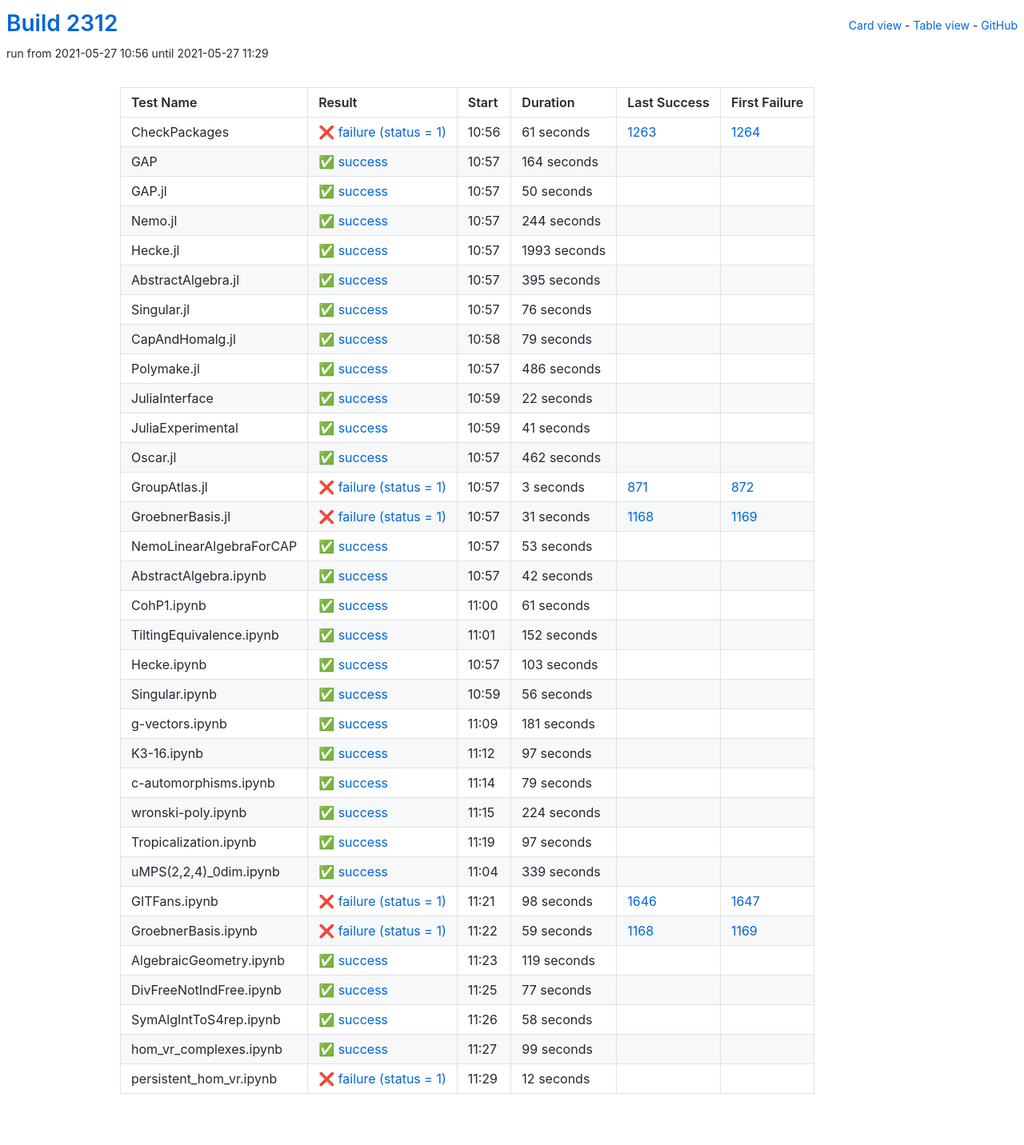
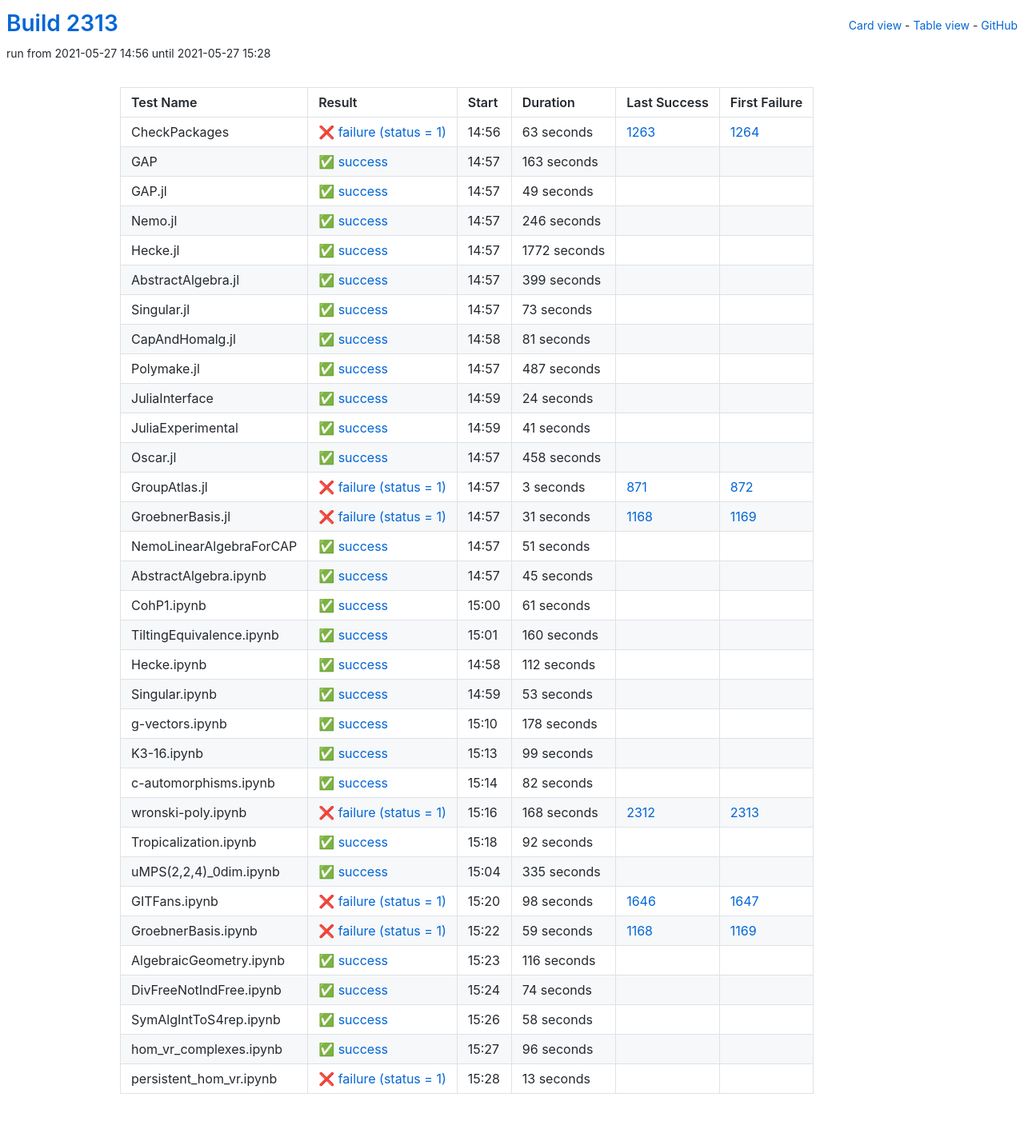
Before and after one commit to oscar-system/oscar-ci-status-stable, a Jekyll site: the page built from table.html, in a window 1280 px wide. Shown: the whole page at 80% size. Built offline with Jekyll 4.4.1, drawn with Linux system fonts in a browser that asks for light colours.

Commit message:
Build #2313

```diff
--- a/_data/ci.yml
+++ b/_data/ci.yml
@@ -1,6 +1,6 @@
 ---
-build: 2312
-build_url: https://oscarci.mathematik.uni-kl.de/job/oscar-stable/2312/
+build: 2313
+build_url: https://oscarci.mathematik.uni-kl.de/job/oscar-stable/2313/
 job: oscar-stable
 organization: oscar-system
 repo: oscar-ci-status-stable
@@ -8,128 +8,128 @@ repourl: https://github.com/oscar-system/oscar-ci-status-stable
 tests:
 - name: CheckPackages
   id: checkpackages
-  log: https://oscarci.mathematik.uni-kl.de/job/oscar-stable/2312/artifact/logs/build-2312/CheckPackages.log
-  start: 2021-05-27 10:56
+  log: https://oscarci.mathematik.uni-kl.de/job/oscar-stable/2313/artifact/logs/build-2313/CheckPackages.log
+  start: 2021-05-27 14:56
   success: false
   exitcode: 1
   status: failure
-  duration: 61
+  duration: 63
   last_success: 1263
   last_success_url: https://oscarci.mathematik.uni-kl.de/job/oscar-stable/1263/
   first_failure: 1264
   first_failure_url: https://oscarci.mathematik.uni-kl.de/job/oscar-stable/1264/
 - name: GAP
   id: gap
-  log: https://oscarci.mathematik.uni-kl.de/job/oscar-stable/2312/artifact/logs/build-2312/GAP.log
-  start: 2021-05-27 10:57
+  log: https://oscarci.mathematik.uni-kl.de/job/oscar-stable/2313/artifact/logs/build-2313/GAP.log
+  start: 2021-05-27 14:57
   success: true
   exitcode: 0
   status: success
-  duration: 164
+  duration: 163
   last_success: false
   last_success_url:
   first_failure: false
   first_failure_url:
 - name: GAP.jl
   id: gap-jl
-  log: https://oscarci.mathematik.uni-kl.de/job/oscar-stable/2312/artifact/logs/build-2312/GAP.jl.log
-  start: 2021-05-27 10:57
+  log: https://oscarci.mathematik.uni-kl.de/job/oscar-stable/2313/artifact/logs/build-2313/GAP.jl.log
+  start: 2021-05-27 14:57
   success: true
   exitcode: 0
   status: success
-  duration: 50
+  duration: 49
   last_success: false
   last_success_url:
   first_failure: false
   first_failure_url:
 - name: Nemo.jl
   id: nemo-jl
-  log: https://oscarci.mathematik.uni-kl.de/job/oscar-stable/2312/artifact/logs/build-2312/Nemo.jl.log
-  start: 2021-05-27 10:57
+  log: https://oscarci.mathematik.uni-kl.de/job/oscar-stable/2313/artifact/logs/build-2313/Nemo.jl.log
+  start: 2021-05-27 14:57
   success: true
   exitcode: 0
   status: success
-  duration: 244
+  duration: 246
   last_success: false
   last_success_url:
   first_failure: false
   first_failure_url:
 - name: Hecke.jl
   id: hecke-jl
-  log: https://oscarci.mathematik.uni-kl.de/job/oscar-stable/2312/artifact/logs/build-2312/Hecke.jl.log
-  start: 2021-05-27 10:57
+  log: https://oscarci.mathematik.uni-kl.de/job/oscar-stable/2313/artifact/logs/build-2313/Hecke.jl.log
+  start: 2021-05-27 14:57
   success: true
   exitcode: 0
   status: success
-  duration: 1993
+  duration: 1772
   last_success: false
   last_success_url:
   first_failure: false
   first_failure_url:
 - name: AbstractAlgebra.jl
   id: abstractalgebra-jl
-  log: https://oscarci.mathematik.uni-kl.de/job/oscar-stable/2312/artifact/logs/build-2312/AbstractAlgebra.jl.log
-  start: 2021-05-27 10:57
+  log: https://oscarci.mathematik.uni-kl.de/job/oscar-stable/2313/artifact/logs/build-2313/AbstractAlgebra.jl.log
+  start: 2021-05-27 14:57
   success: true
   exitcode: 0
   status: success
-  duration: 395
+  duration: 399
   last_success: false
   last_success_url:
   first_failure: false
   first_failure_url:
 - name: Singular.jl
   id: singular-jl
-  log: https://oscarci.mathematik.uni-kl.de/job/oscar-stable/2312/artifact/logs/build-2312/Singular.jl.log
-  start: 2021-05-27 10:57
+  log: https://oscarci.mathematik.uni-kl.de/job/oscar-stable/2313/artifact/logs/build-2313/Singular.jl.log
+  start: 2021-05-27 14:57
   success: true
   exitcode: 0
   status: success
-  duration: 76
+  duration: 73
   last_success: false
   last_success_url:
   first_failure: false
   first_failure_url:
 - name: CapAndHomalg.jl
   id: capandhomalg-jl
-  log: https://oscarci.mathematik.uni-kl.de/job/oscar-stable/2312/artifact/logs/build-2312/CapAndHomalg.jl.log
-  start: 2021-05-27 10:58
+  log: https://oscarci.mathematik.uni-kl.de/job/oscar-stable/2313/artifact/logs/build-2313/CapAndHomalg.jl.log
+  start: 2021-05-27 14:58
   success: true
   exitcode: 0
   status: success
-  duration: 79
+  duration: 81
   last_success: false
   last_success_url:
   first_failure: false
   first_failure_url:
 - name: Polymake.jl
   id: polymake-jl
-  log: https://oscarci.mathematik.uni-kl.de/job/oscar-stable/2312/artifact/logs/build-2312/Polymake.jl.log
-  start: 2021-05-27 10:57
+  log: https://oscarci.mathematik.uni-kl.de/job/oscar-stable/2313/artifact/logs/build-2313/Polymake.jl.log
+  start: 2021-05-27 14:57
   success: true
   exitcode: 0
   status: success
-  duration: 486
+  duration: 487
   last_success: false
   last_success_url:
   first_failure: false
   first_failure_url:
 - name: JuliaInterface
   id: juliainterface
-  log: https://oscarci.mathematik.uni-kl.de/job/oscar-stable/2312/artifact/logs/build-2312/JuliaInterface.log
-  start: 2021-05-27 10:59
+  log: https://oscarci.mathematik.uni-kl.de/job/oscar-stable/2313/artifact/logs/build-2313/JuliaInterface.log
+  start: 2021-05-27 14:59
   success: true
   exitcode: 0
   status: success
-  duration: 22
+  duration: 24
   last_success: false
   last_success_url:
   first_failure: false
   first_failure_url:
 - name: JuliaExperimental
   id: juliaexperimental
-  log: https://oscarci.mathematik.uni-kl.de/job/oscar-stable/2312/artifact/logs/build-2312/JuliaExperimental.log
-  start: 2021-05-27 10:59
+  log: https://oscarci.mathematik.uni-kl.de/job/oscar-stable/2313/artifact/logs/build-2313/JuliaExperimental.log
+  start: 2021-05-27 14:59
   success: true
   exitcode: 0
   status: success
@@ -140,20 +140,20 @@ tests:
   first_failure_url:
 - name: Oscar.jl
   id: oscar-jl
-  log: https://oscarci.mathematik.uni-kl.de/job/oscar-stable/2312/artifact/logs/build-2312/Oscar.jl.log
-  start: 2021-05-27 10:57
+  log: https://oscarci.mathematik.uni-kl.de/job/oscar-stable/2313/artifact/logs/build-2313/Oscar.jl.log
+  start: 2021-05-27 14:57
   success: true
   exitcode: 0
   status: success
-  duration: 462
+  duration: 458
   last_success: false
   last_success_url:
   first_failure: false
   first_failure_url:
 - name: GroupAtlas.jl
   id: groupatlas-jl
-  log: https://oscarci.mathematik.uni-kl.de/job/oscar-stable/2312/artifact/logs/build-2312/GroupAtlas.jl.log
-  start: 2021-05-27 10:57
+  log: https://oscarci.mathematik.uni-kl.de/job/oscar-stable/2313/artifact/logs/build-2313/GroupAtlas.jl.log
+  start: 2021-05-27 14:57
   success: false
   exitcode: 1
   status: failure
@@ -164,8 +164,8 @@ tests:
   first_failure_url: https://oscarci.mathematik.uni-kl.de/job/oscar-stable/872/
 - name: GroebnerBasis.jl
   id: groebnerbasis-jl
-  log: https://oscarci.mathematik.uni-kl.de/job/oscar-stable/2312/artifact/logs/build-2312/GroebnerBasis.jl.log
-  start: 2021-05-27 10:57
+  log: https://oscarci.mathematik.uni-kl.de/job/oscar-stable/2313/artifact/logs/build-2313/GroebnerBasis.jl.log
+  start: 2021-05-27 14:57
   success: false
   exitcode: 1
   status: failure
@@ -176,32 +176,32 @@ tests:
   first_failure_url: https://oscarci.mathematik.uni-kl.de/job/oscar-stable/1169/
 - name: NemoLinearAlgebraForCAP
   id: nemolinearalgebraforcap
-  log: https://oscarci.mathematik.uni-kl.de/job/oscar-stable/2312/artifact/logs/build-2312/NemoLinearAlgebraForCAP.log
-  start: 2021-05-27 10:57
+  log: https://oscarci.mathematik.uni-kl.de/job/oscar-stable/2313/artifact/logs/build-2313/NemoLinearAlgebraForCAP.log
+  start: 2021-05-27 14:57
   success: true
   exitcode: 0
   status: success
-  duration: 53
+  duration: 51
   last_success: false
   last_success_url:
   first_failure: false
   first_failure_url:
 - name: AbstractAlgebra.ipynb
   id: abstractalgebra-ipynb
-  log: https://oscarci.mathematik.uni-kl.de/job/oscar-stable/2312/artifact/logs/build-2312/AbstractAlgebra.ipynb.log
-  start: 2021-05-27 10:57
+  log: https://oscarci.mathematik.uni-kl.de/job/oscar-stable/2313/artifact/logs/build-2313/AbstractAlgebra.ipynb.log
+  start: 2021-05-27 14:57
   success: true
   exitcode: 0
   status: success
-  duration: 42
+  duration: 45
   last_success: false
   last_success_url:
   first_failure: false
   first_failure_url:
 - name: CohP1.ipynb
   id: cohp1-ipynb
-  log: https://oscarci.mathematik.uni-kl.de/job/oscar-stable/2312/artifact/logs/build-2312/CohP1.ipynb.log
-  start: 2021-05-27 11:00
+  log: https://oscarci.mathematik.uni-kl.de/job/oscar-stable/2313/artifact/logs/build-2313/CohP1.ipynb.log
+  start: 2021-05-27 15:00
   success: true
   exitcode: 0
   status: success
@@ -212,116 +212,116 @@ tests:
   first_failure_url:
 - name: TiltingEquivalence.ipynb
   id: tiltingequivalence-ipynb
-  log: https://oscarci.mathematik.uni-kl.de/job/oscar-stable/2312/artifact/logs/build-2312/TiltingEquivalence.ipynb.log
-  start: 2021-05-27 11:01
+  log: https://oscarci.mathematik.uni-kl.de/job/oscar-stable/2313/artifact/logs/build-2313/TiltingEquivalence.ipynb.log
+  start: 2021-05-27 15:01
   success: true
   exitcode: 0
   status: success
-  duration: 152
+  duration: 160
   last_success: false
   last_success_url:
   first_failure: false
   first_failure_url:
 - name: Hecke.ipynb
   id: hecke-ipynb
-  log: https://oscarci.mathematik.uni-kl.de/job/oscar-stable/2312/artifact/logs/build-2312/Hecke.ipynb.log
-  start: 2021-05-27 10:57
+  log: https://oscarci.mathematik.uni-kl.de/job/oscar-stable/2313/artifact/logs/build-2313/Hecke.ipynb.log
+  start: 2021-05-27 14:58
   success: true
   exitcode: 0
   status: success
-  duration: 103
+  duration: 112
   last_success: false
   last_success_url:
   first_failure: false
   first_failure_url:
 - name: Singular.ipynb
   id: singular-ipynb
-  log: https://oscarci.mathematik.uni-kl.de/job/oscar-stable/2312/artifact/logs/build-2312/Singular.ipynb.log
-  start: 2021-05-27 10:59
+  log: https://oscarci.mathematik.uni-kl.de/job/oscar-stable/2313/artifact/logs/build-2313/Singular.ipynb.log
+  start: 2021-05-27 14:59
   success: true
   exitcode: 0
   status: success
-  duration: 56
+  duration: 53
   last_success: false
   last_success_url:
   first_failure: false
   first_failure_url:
 - name: g-vectors.ipynb
   id: g-vectors-ipynb
-  log: https://oscarci.mathematik.uni-kl.de/job/oscar-stable/2312/artifact/logs/build-2312/g-vectors.ipynb.log
-  start: 2021-05-27 11:09
+  log: https://oscarci.mathematik.uni-kl.de/job/oscar-stable/2313/artifact/logs/build-2313/g-vectors.ipynb.log
+  start: 2021-05-27 15:10
   success: true
   exitcode: 0
   status: success
-  duration: 181
+  duration: 178
   last_success: false
   last_success_url:
   first_failure: false
   first_failure_url:
 - name: K3-16.ipynb
   id: k3-16-ipynb
-  log: https://oscarci.mathematik.uni-kl.de/job/oscar-stable/2312/artifact/logs/build-2312/K3-16.ipynb.log
-  start: 2021-05-27 11:12
+  log: https://oscarci.mathematik.uni-kl.de/job/oscar-stable/2313/artifact/logs/build-2313/K3-16.ipynb.log
+  start: 2021-05-27 15:13
   success: true
   exitcode: 0
   status: success
-  duration: 97
+  duration: 99
   last_success: false
   last_success_url:
   first_failure: false
   first_failure_url:
 - name: c-automorphisms.ipynb
   id: c-automorphisms-ipynb
-  log: https://oscarci.mathematik.uni-kl.de/job/oscar-stable/2312/artifact/logs/build-2312/c-automorphisms.ipynb.log
-  start: 2021-05-27 11:14
+  log: https://oscarci.mathematik.uni-kl.de/job/oscar-stable/2313/artifact/logs/build-2313/c-automorphisms.ipynb.log
+  start: 2021-05-27 15:14
   success: true
   exitcode: 0
   status: success
-  duration: 79
+  duration: 82
   last_success: false
   last_success_url:
   first_failure: false
   first_failure_url:
 - name: wronski-poly.ipynb
   id: wronski-poly-ipynb
-  log: https://oscarci.mathematik.uni-kl.de/job/oscar-stable/2312/artifact/logs/build-2312/wronski-poly.ipynb.log
-  start: 2021-05-27 11:15
+  log: https://oscarci.mathematik.uni-kl.de/job/oscar-stable/2313/artifact/logs/build-2313/wronski-poly.ipynb.log
+  start: 2021-05-27 15:16
+  success: false
+  exitcode: 1
+  status: failure
+  duration: 168
+  last_success: 2312
+  last_success_url: https://oscarci.mathematik.uni-kl.de/job/oscar-stable/2312/
+  first_failure: 2313
+  first_failure_url: https://oscarci.mathematik.uni-kl.de/job/oscar-stable/2313/
+- name: Tropicalization.ipynb
+  id: tropicalization-ipynb
+  log: https://oscarci.mathematik.uni-kl.de/job/oscar-stable/2313/artifact/logs/build-2313/Tropicalization.ipynb.log
+  start: 2021-05-27 15:18
   success: true
   exitcode: 0
   status: success
-  duration: 224
-  last_success: false
-  last_success_url:
-  first_failure: false
-  first_failure_url:
-- name: Tropicalization.ipynb
-  id: tropicalization-ipynb
-  log: https://oscarci.mathematik.uni-kl.de/job/oscar-stable/2312/artifact/logs/build-2312/Tropicalization.ipynb.log
-  start: 2021-05-27 11:19
-  success: true
-  exitcode: 0
-  status: success
-  duration: 97
+  duration: 92
   last_success: false
   last_success_url:
   first_failure: false
   first_failure_url:
 - name: uMPS(2,2,4)_0dim.ipynb
   id: umps-2-2-4-0dim-ipynb
-  log: https://oscarci.mathematik.uni-kl.de/job/oscar-stable/2312/artifact/logs/build-2312/uMPS-2-2-4-_0dim.ipynb.log
-  start: 2021-05-27 11:04
+  log: https://oscarci.mathematik.uni-kl.de/job/oscar-stable/2313/artifact/logs/build-2313/uMPS-2-2-4-_0dim.ipynb.log
+  start: 2021-05-27 15:04
   success: true
   exitcode: 0
   status: success
-  duration: 339
+  duration: 335
   last_success: false
   last_success_url:
   first_failure: false
   first_failure_url:
 - name: GITFans.ipynb
   id: gitfans-ipynb
-  log: https://oscarci.mathematik.uni-kl.de/job/oscar-stable/2312/artifact/logs/build-2312/GITFans.ipynb.log
-  start: 2021-05-27 11:21
+  log: https://oscarci.mathematik.uni-kl.de/job/oscar-stable/2313/artifact/logs/build-2313/GITFans.ipynb.log
+  start: 2021-05-27 15:20
   success: false
   exitcode: 1
   status: failure
@@ -332,8 +332,8 @@ tests:
   first_failure_url: https://oscarci.mathematik.uni-kl.de/job/oscar-stable/1647/
 - name: GroebnerBasis.ipynb
   id: groebnerbasis-ipynb
-  log: https://oscarci.mathematik.uni-kl.de/job/oscar-stable/2312/artifact/logs/build-2312/GroebnerBasis.ipynb.log
-  start: 2021-05-27 11:22
+  log: https://oscarci.mathematik.uni-kl.de/job/oscar-stable/2313/artifact/logs/build-2313/GroebnerBasis.ipynb.log
+  start: 2021-05-27 15:22
   success: false
   exitcode: 1
   status: failure
@@ -344,32 +344,32 @@ tests:
   first_failure_url: https://oscarci.mathematik.uni-kl.de/job/oscar-stable/1169/
 - name: AlgebraicGeometry.ipynb
   id: algebraicgeometry-ipynb
-  log: https://oscarci.mathematik.uni-kl.de/job/oscar-stable/2312/artifact/logs/build-2312/AlgebraicGeometry.ipynb.log
-  start: 2021-05-27 11:23
+  log: https://oscarci.mathematik.uni-kl.de/job/oscar-stable/2313/artifact/logs/build-2313/AlgebraicGeometry.ipynb.log
+  start: 2021-05-27 15:23
   success: true
   exitcode: 0
   status: success
-  duration: 119
+  duration: 116
   last_success: false
   last_success_url:
   first_failure: false
   first_failure_url:
 - name: DivFreeNotIndFree.ipynb
   id: divfreenotindfree-ipynb
-  log: https://oscarci.mathematik.uni-kl.de/job/oscar-stable/2312/artifact/logs/build-2312/DivFreeNotIndFree.ipynb.log
-  start: 2021-05-27 11:25
+  log: https://oscarci.mathematik.uni-kl.de/job/oscar-stable/2313/artifact/logs/build-2313/DivFreeNotIndFree.ipynb.log
+  start: 2021-05-27 15:24
   success: true
   exitcode: 0
   status: success
-  duration: 77
+  duration: 74
   last_success: false
   last_success_url:
   first_failure: false
   first_failure_url:
 - name: SymAlgIntToS4rep.ipynb
   id: symalginttos4rep-ipynb
-  log: https://oscarci.mathematik.uni-kl.de/job/oscar-stable/2312/artifact/logs/build-2312/SymAlgIntToS4rep.ipynb.log
-  start: 2021-05-27 11:26
+  log: https://oscarci.mathematik.uni-kl.de/job/oscar-stable/2313/artifact/logs/build-2313/SymAlgIntToS4rep.ipynb.log
+  start: 2021-05-27 15:26
   success: true
   exitcode: 0
   status: success
@@ -380,24 +380,24 @@ tests:
   first_failure_url:
 - name: hom_vr_complexes.ipynb
   id: hom-vr-complexes-ipynb
-  log: https://oscarci.mathematik.uni-kl.de/job/oscar-stable/2312/artifact/logs/build-2312/hom_vr_complexes.ipynb.log
-  start: 2021-05-27 11:27
+  log: https://oscarci.mathematik.uni-kl.de/job/oscar-stable/2313/artifact/logs/build-2313/hom_vr_complexes.ipynb.log
+  start: 2021-05-27 15:27
   success: true
   exitcode: 0
   status: success
-  duration: 99
+  duration: 96
   last_success: false
   last_success_url:
   first_failure: false
   first_failure_url:
 - name: persistent_hom_vr.ipynb
   id: persistent-hom-vr-ipynb
-  log: https://oscarci.mathematik.uni-kl.de/job/oscar-stable/2312/artifact/logs/build-2312/persistent_hom_vr.ipynb.log
-  start: 2021-05-27 11:29
+  log: https://oscarci.mathematik.uni-kl.de/job/oscar-stable/2313/artifact/logs/build-2313/persistent_hom_vr.ipynb.log
+  start: 2021-05-27 15:28
   success: false
   exitcode: 1
   status: failure
-  duration: 12
+  duration: 13
   last_success: false
   last_success_url:
   first_failure: false
```
Also changed, not shown: README.md.
